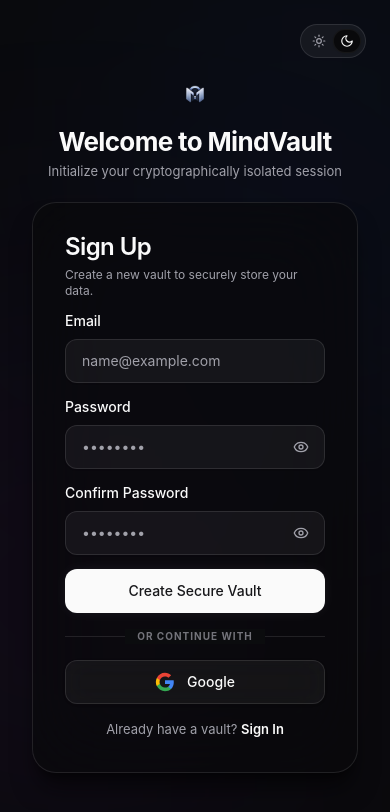
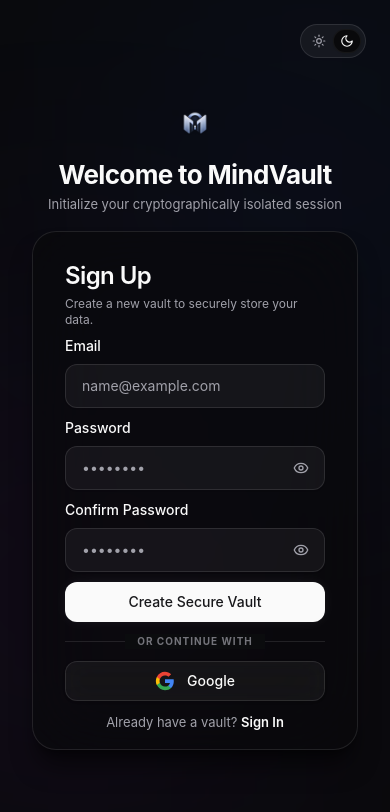
Before and after one commit to JAY4IGNITE/MindVault, a React (Vite) app in the folder frontend/: page /signup in a window 390 px wide. Shown: the top 812 px of the page. Built offline with nearby package versions, Linux system fonts and the light colour scheme; no server answers.

Commit message:
feat: implement authentication pages with Firebase email/password and Google login support

```diff
--- a/frontend/src/pages/auth/LoginPage.tsx
+++ b/frontend/src/pages/auth/LoginPage.tsx
@@ -88,7 +88,7 @@
 
       <div className="w-full max-w-[496px] relative z-10 animate-slide-up px-4 sm:px-0 py-8 sm:py-0">
         <div className="flex flex-col items-center space-y-2.5 text-center mb-6">
-          <div className="h-[44px] w-[44px] flex items-center justify-center">
+          <div className="h-[56px] w-[56px] flex items-center justify-center">
             <img src="/logo.png" alt="MindVault AI Logo" className="w-full h-full object-contain" />
           </div>
           <div>
@@ -131,7 +131,7 @@
                 disabled={isLoading}
               />
 
-              <Button type="submit" className="w-full mt-2 text-sm h-12 rounded-xl" isLoading={isLoading}>
+              <Button type="submit" className="w-full mt-2 text-sm h-10 rounded-xl" isLoading={isLoading}>
                 Sign In to Vault
               </Button>
             </form>
@@ -148,7 +148,7 @@
             <Button
               type="button"
               variant="outline"
-              className="w-full gap-3 h-11 rounded-xl"
+              className="w-full gap-3 h-10 rounded-xl"
               onClick={handleGoogleSignIn}
               disabled={isLoading}
             >
--- a/frontend/src/pages/auth/SignupPage.tsx
+++ b/frontend/src/pages/auth/SignupPage.tsx
@@ -90,9 +90,9 @@
         <div className="absolute top-[40%] -left-[10%] w-[60%] h-[60%] rounded-full bg-purple-600/20 blur-[140px]" />
       </div>
 
-      <div className="w-full max-w-[496px] relative z-10 animate-slide-up px-4 sm:px-0 py-8 sm:py-0">
-        <div className="flex flex-col items-center space-y-2.5 text-center mb-5">
-          <div className="h-[44px] w-[44px] flex items-center justify-center">
+      <div className="w-full max-w-[496px] relative z-10 animate-slide-up px-4 sm:px-0 py-4 sm:py-0">
+        <div className="flex flex-col items-center space-y-2 text-center mb-4">
+          <div className="h-[56px] w-[56px] flex items-center justify-center">
             <img src="/logo.png" alt="MindVault AI Logo" className="w-full h-full object-contain" />
           </div>
           <div>
@@ -102,12 +102,12 @@
         </div>
 
         <Card className="border-foreground/10 bg-background/60 backdrop-blur-2xl shadow-2xl">
-          <CardHeader className="pb-3">
+          <CardHeader className="pb-2">
             <CardTitle>Sign Up</CardTitle>
             <CardDescription className="text-xs">Create a new vault to securely store your data.</CardDescription>
           </CardHeader>
-          <CardContent className="space-y-4">
-            <form onSubmit={handleSubmit(onSubmit)} className="space-y-3.5">
+          <CardContent className="space-y-3 pb-4">
+            <form onSubmit={handleSubmit(onSubmit)} className="space-y-2.5">
               {authError && (
                 <div className="p-3 rounded-xl bg-destructive/10 text-destructive text-sm flex items-center gap-2 border border-destructive/20 font-medium">
                   <AlertCircle className="h-4 w-4 shrink-0" />
@@ -145,7 +145,7 @@
                 disabled={isLoading}
               />
 
-              <Button type="submit" className="w-full mt-1.5 text-sm h-11 rounded-xl" isLoading={isLoading}>
+              <Button type="submit" className="w-full mt-1.5 text-sm h-10 rounded-xl" isLoading={isLoading}>
                 Create Secure Vault
               </Button>
             </form>
@@ -162,7 +162,7 @@
             <Button
               type="button"
               variant="outline"
-              className="w-full gap-3 h-11 rounded-xl"
+              className="w-full gap-3 h-10 rounded-xl"
               onClick={handleGoogleSignIn}
               disabled={isLoading}
             >
```
